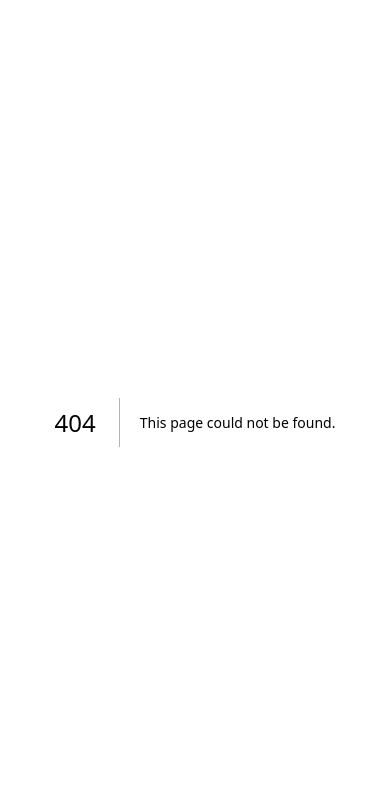
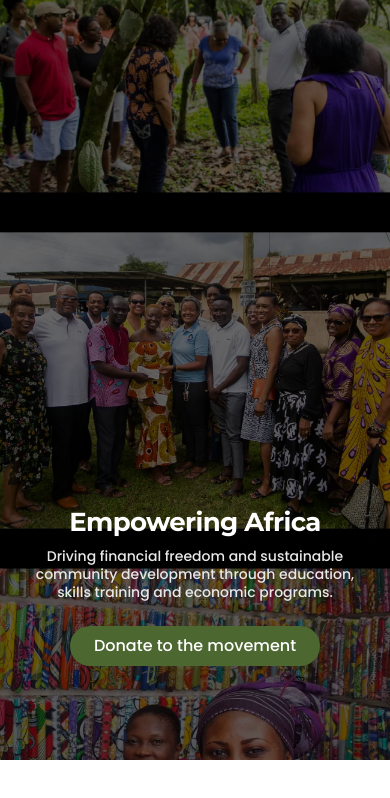
Before and after one commit to utopia-tech-africa/dfree-africa, a Next.js app in the folder apps/web/: page /africa in a window 390 px wide. Before the commit this address had no page. Shown: the top 798 px of the page. Built offline with nearby package versions, Linux system fonts and the light colour scheme.

Commit message:
chore: build hero section and make it mobile responsive

```diff
--- /dev/null
+++ b/apps/web/app/africa/components/hero/hero.tsx
@@ -0,0 +1,73 @@
+import React from "react";
+import Image from "next/image";
+import Link from "next/link";
+import { buttonVariants } from "@/components/ui/button";
+import { cn } from "@/lib/utils";
+import { AfricaHeroImg, AfricaHeroMobileImg } from "@/assets";
+import ComponentLayout from "@/components/component-layout";
+
+const HERO_CONTENT = {
+  title: "Empowering Africa",
+  subtitle:
+    "Driving financial freedom and sustainable community development through education, skills training and economic programs.",
+  cta: {
+    label: "Donate to the movement",
+    href: "#",
+  },
+} as const;
+
+export const Hero = () => {
+  return (
+    <section className="relative w-full min-h-[600px] h-[90dvh] flex flex-col items-center justify-end overflow-hidden">
+      {/* Background image - mobile */}
+      <div className="absolute inset-0 md:hidden">
+        <Image
+          src={AfricaHeroMobileImg}
+          alt=""
+          fill
+          className="object-cover"
+          sizes="100vw"
+          priority
+        />
+      </div>
+
+      {/* Background image - desktop */}
+      <div className="absolute inset-0 hidden md:block">
+        <div className="relative grid h-full w-full grid-cols-3 grid-rows-2 gap-px bg-neutral-1000">
+          <Image
+            src={AfricaHeroImg}
+            alt=""
+            fill
+            className="object-cover"
+            sizes="100vw"
+            priority
+          />
+        </div>
+      </div>
+
+      {/* Dark overlay */}
+      <div className="absolute inset-0 bg-[#000000]/60" aria-hidden />
+
+      {/* Content */}
+      <ComponentLayout className="w-full z-10 flex flex-col items-center justify-center py-[94px] md:py-[156px]">
+        <div className="text-center max-w-[343px] md:max-w-[708px]">
+          <h1 className="font-montserrat w-full mb-3 text-[26px] font-bold leading-none tracking-tight text-neutral-100 md:text-[66px] lg:text-[70px] px-3">
+            {HERO_CONTENT.title}
+          </h1>
+          <p className="mb-6 w-full md:mb-8 text-sm md:text-lg md:font-medium leading-[1.3] text-neutral-200">
+            {HERO_CONTENT.subtitle}
+          </p>
+
+          <Link
+            href={HERO_CONTENT.cta.href}
+            className={cn(
+              buttonVariants({ variant: "default", size: "lg" }),
+              "text-base",
+            )}>
+            {HERO_CONTENT.cta.label}
+          </Link>
+        </div>
+      </ComponentLayout>
+    </section>
+  );
+};
--- /dev/null
+++ b/apps/web/app/africa/components/hero/index.ts
@@ -0,0 +1 @@
+export * from "./hero";
--- /dev/null
+++ b/apps/web/app/africa/components/index.ts
@@ -0,0 +1 @@
+export * from "./hero";
--- /dev/null
+++ b/apps/web/app/africa/page.tsx
@@ -0,0 +1,12 @@
+import React from "react";
+import { Hero } from "./components";
+
+const AfricaPage = () => {
+  return (
+    <div>
+      <Hero />
+    </div>
+  );
+};
+
+export default AfricaPage;
--- a/apps/web/app/globals.css
+++ b/apps/web/app/globals.css
@@ -5,6 +5,9 @@
 @custom-variant dark (&:is(.dark *));
 
 @theme {
+  --font-montserrat: var(--font-montserrat), ui-sans-serif, system-ui, sans-serif;
+  --font-poppins: var(--font-poppins), ui-sans-serif, system-ui, sans-serif;
+
   --color-primary-100: #c4d9ae;
   --color-primary-200: #a7c586;
   --color-primary-300: #89b25e;
--- a/apps/web/app/layout.tsx
+++ b/apps/web/app/layout.tsx
@@ -1,14 +1,16 @@
 import { Metadata } from "next";
-import localFont from "next/font/local";
+import { Montserrat, Poppins } from "next/font/google";
 import "./globals.css";
 
-const geistSans = localFont({
-  src: "./fonts/GeistVF.woff",
-  variable: "--font-geist-sans",
+const montserrat = Montserrat({
+  subsets: ["latin"],
+  variable: "--font-montserrat",
+  weight: ["700"],
 });
-const geistMono = localFont({
-  src: "./fonts/GeistMonoVF.woff",
-  variable: "--font-geist-mono",
+const poppins = Poppins({
+  subsets: ["latin"],
+  variable: "--font-poppins",
+  weight: ["500"],
 });
 
 export const metadata: Metadata = {
@@ -23,7 +25,8 @@ export default function RootLayout({
 }>) {
   return (
     <html lang="en">
-      <body className={`${geistSans.variable} ${geistMono.variable}`}>
+      <body
+        className={`${montserrat.variable} ${poppins.variable} font-poppins antialiased`}>
         {children}
       </body>
     </html>
--- /dev/null
+++ b/apps/web/assets/img/index.ts
@@ -0,0 +1,4 @@
+import AfricaHeroImg from "./africa-hero.webp";
+import AfricaHeroMobileImg from "./africa-hero-mobile.webp";
+
+export { AfricaHeroImg, AfricaHeroMobileImg };
--- /dev/null
+++ b/apps/web/assets/index.ts
@@ -0,0 +1 @@
+export * from "./img";
--- /dev/null
+++ b/apps/web/components/component-layout.tsx
@@ -0,0 +1,21 @@
+import { cn } from "@/lib/utils";
+import React, { ReactNode } from "react";
+
+type Props = {
+  children: ReactNode;
+  className?: string;
+};
+
+const ComponentLayout = ({ children, className }: Props) => {
+  return (
+    <section
+      className={cn(
+        "max-w-[1440px] w-full px-4 md:px-10 lg:px-20 mx-auto",
+        className,
+      )}>
+      {children}
+    </section>
+  );
+};
+
+export default ComponentLayout;
--- a/apps/web/components/title-and-subtitle/title.tsx
+++ b/apps/web/components/title-and-subtitle/title.tsx
@@ -7,7 +7,7 @@ type TitleProps = {
 
 export function Title({ text, className }: TitleProps) {
   return (
-    <h3 className={cn("text-[16px] font-bold text-tertiary-600", className)}>
+    <h3 className={cn("text-base font-bold text-tertiary-600", className)}>
       {text}
     </h3>
   );
--- a/apps/web/components/ui/button.tsx
+++ b/apps/web/components/ui/button.tsx
@@ -20,7 +20,7 @@ const buttonVariants = cva(
         link: "text-primary underline-offset-4 hover:underline",
       },
       size: {
-        default: "h-9 px-4 py-2 has-[>svg]:px-3",
+        default: "h-9 px-6 py-4 has-[>svg]:px-3",
         xs: "h-6 gap-1 px-2 text-xs has-[>svg]:px-1.5 [&_svg:not([class*='size-'])]:size-3",
         sm: "h-8 gap-1.5 px-3 has-[>svg]:px-2.5",
         lg: "h-10 px-6 has-[>svg]:px-4",
--- a/apps/web/next.config.js
+++ b/apps/web/next.config.js
@@ -1,4 +1,14 @@
 /** @type {import('next').NextConfig} */
-const nextConfig = {};
+const nextConfig = {
+  images: {
+    remotePatterns: [
+      {
+        protocol: "https",
+        hostname: "images.unsplash.com",
+        pathname: "/**",
+      },
+    ],
+  },
+};
 
 export default nextConfig;
```
Also changed, not shown: apps/web/assets/img/africa-hero-mobile.webp (added), apps/web/assets/img/africa-hero.webp (added).
